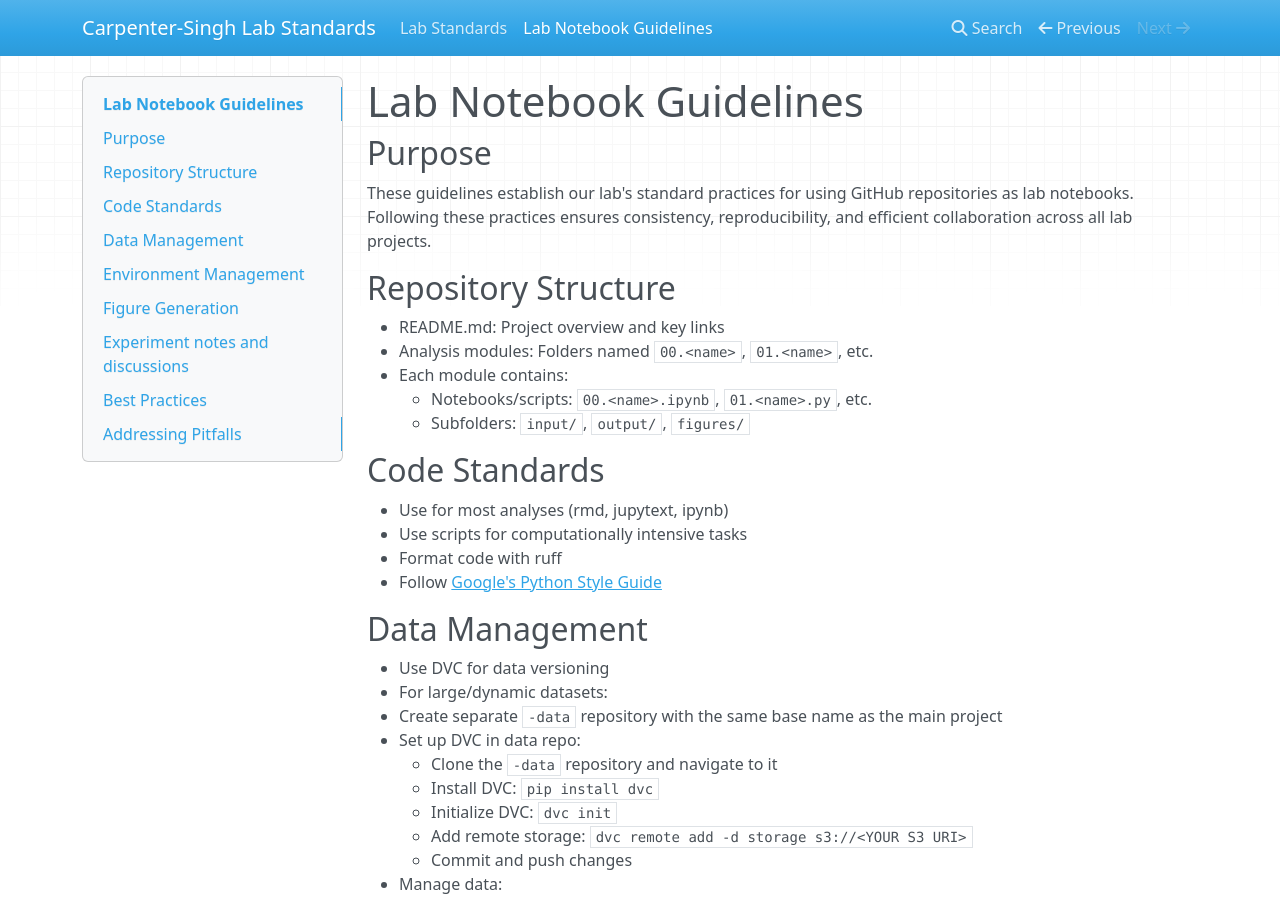
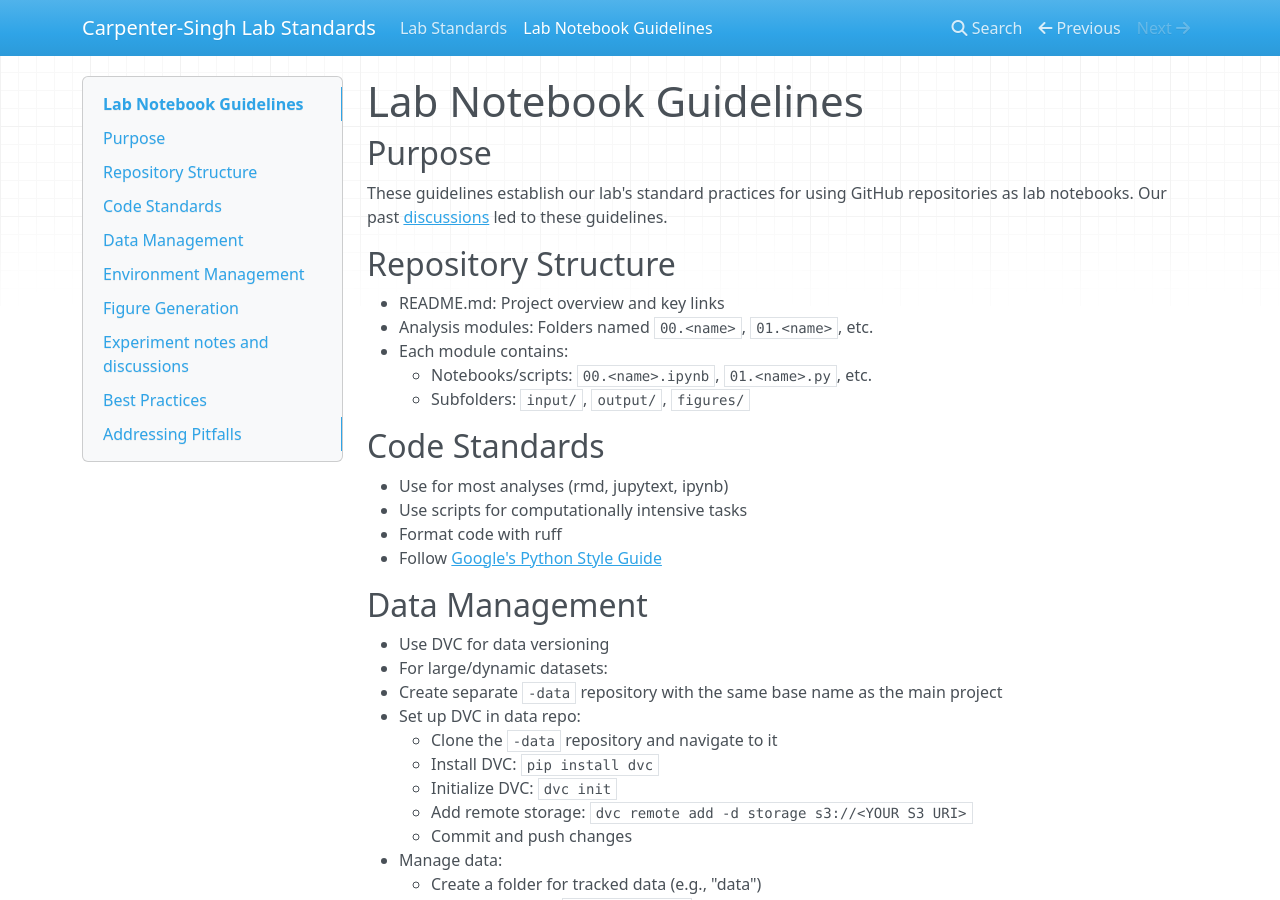
Before and after one commit to broadinstitute/carpenter-singh-lab-standards, an MkDocs documentation site: the page built from docs/01-lab-notebook.md, in a window 1280 px wide and 900 px high. Built offline with MkDocs 1.6.1, drawn with Linux system fonts in a browser that asks for light colours; nearby versions of some CDN libraries.

Commit message:
Update 01-lab-notebook.md

```diff
--- a/docs/01-lab-notebook.md
+++ b/docs/01-lab-notebook.md
@@ -3,7 +3,7 @@
 ## Purpose
 
 These guidelines establish our lab's standard practices for using GitHub repositories as lab notebooks.
-Following these practices ensures consistency, reproducibility, and efficient collaboration across all lab projects.
+Our past [discussions](https://github.com/carpenterlab/open-science-rules/issues/18) led to these guidelines.
 
 ## Repository Structure
 
```
